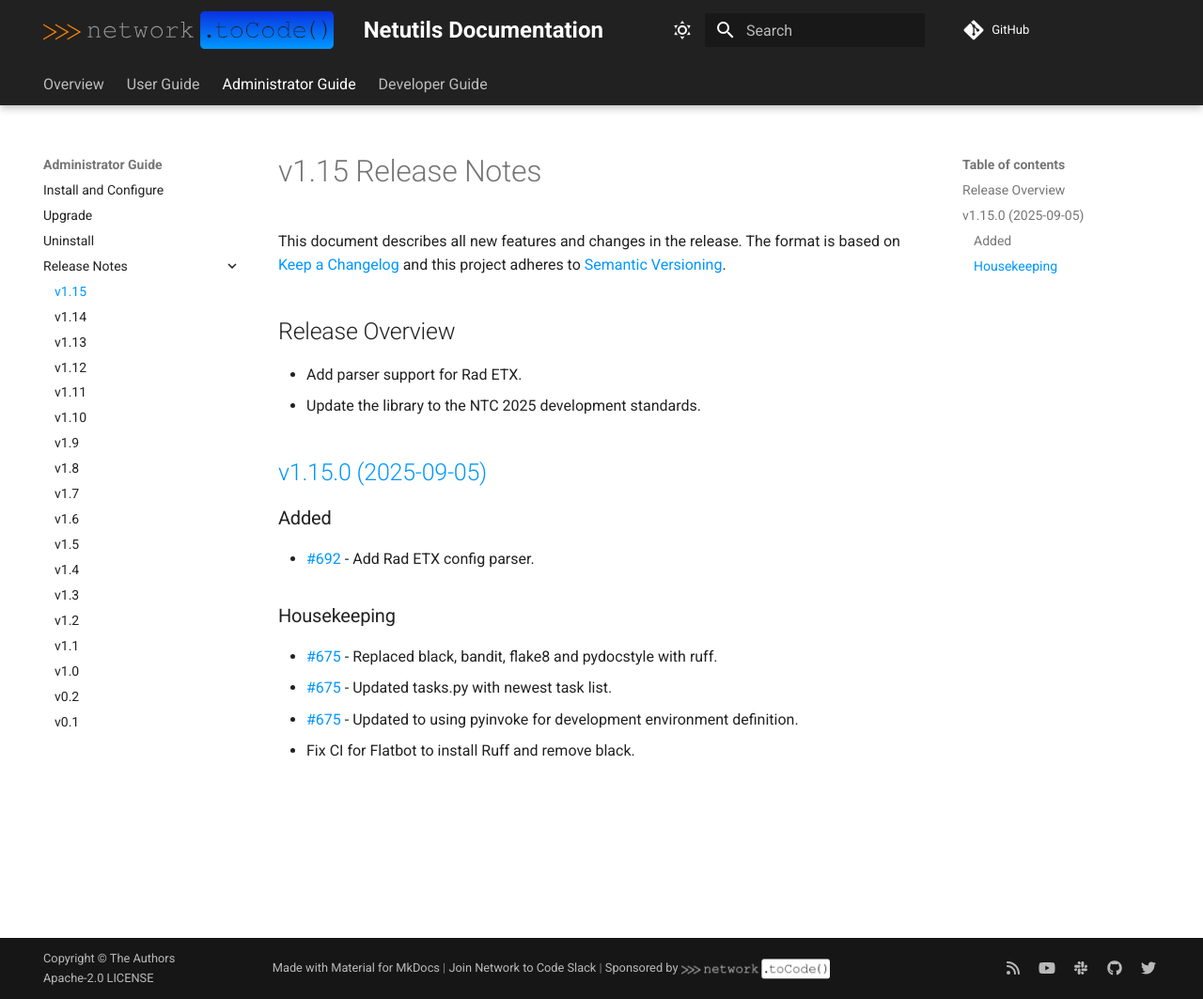
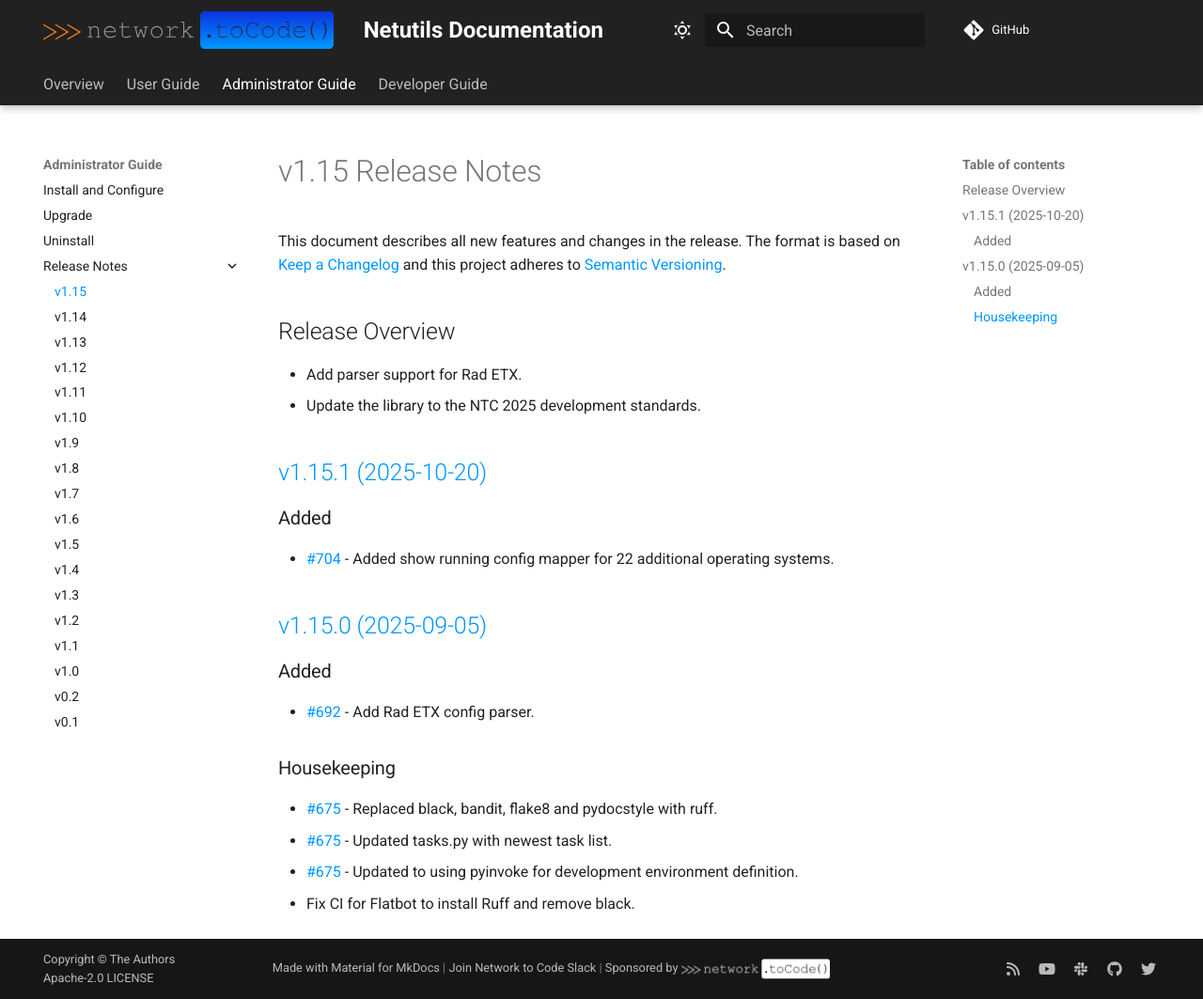
Before and after one commit to networktocode/netutils, an MkDocs documentation site: the page built from docs/admin/release_notes/version_1.15.md, in a window 1280 px wide and 1063 px high. Shown: the whole window at 94% size. Built offline with MkDocs 1.6.1 and Material for MkDocs 9.7.7, drawn with Linux system fonts in a browser that asks for light colours; comment, search, counter and statistics services are not loaded.

Commit message:
Release v1.15.1

```diff
--- a/docs/admin/release_notes/version_1.15.md
+++ b/docs/admin/release_notes/version_1.15.md
@@ -7,6 +7,12 @@ This document describes all new features and changes in the release. The format
 
 - Add parser support for Rad ETX.
 - Update the library to the NTC 2025 development standards.
+
+## [v1.15.1 (2025-10-20)](https://github.com/networktocode/netutils/releases/tag/v1.15.1)
+
+### Added
+
+- [#704](https://github.com/networktocode/netutils/issues/704) - Added show running config mapper for 22 additional operating systems.
 
 ## [v1.15.0 (2025-09-05)](https://github.com/networktocode/netutils/releases/tag/v1.15.0)
 
--- a/pyproject.toml
+++ b/pyproject.toml
@@ -1,6 +1,6 @@
 [tool.poetry]
 name = "netutils"
-version = "1.15.1a0"
+version = "1.15.1"
 description = "Common helper functions useful in network automation."
 authors = ["Network to Code, LLC <opensource@networktocode.com>"]
 license = "Apache-2.0"
```
